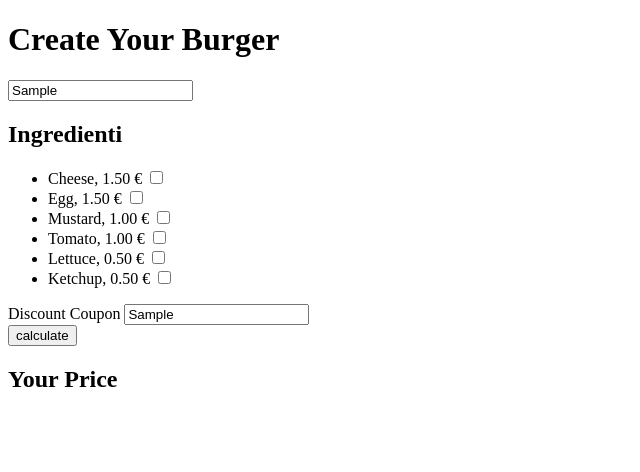
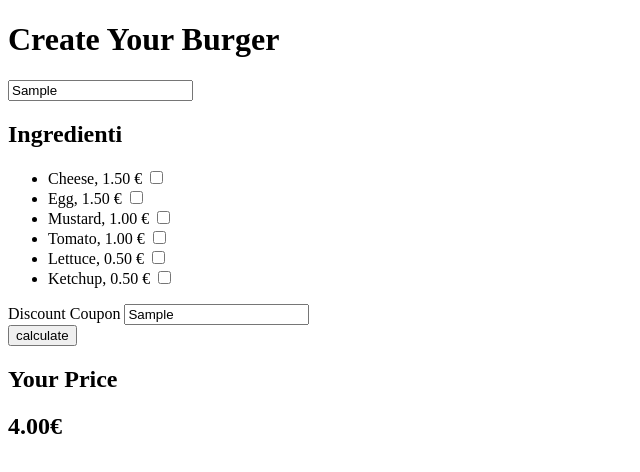
Before and after one commit to AndreaEsposito21/js-burger, a plain HTML site: page index.html in a window 1280 px wide. Both pictures are taken after typing "Sample", "Sample" into the empty fields and a click on the button "calculate". Shown: the full height of the page, 0-640 px from the left. Drawn offline with Linux system fonts and the light colour scheme.

Commit message:
checkbox-price

```diff
--- a/index.html
+++ b/index.html
@@ -64,6 +64,7 @@
         <footer>
             <div>
                 <h2>Your Price</h2>
+                <h2 id="final-price"></h2>
             </div>
 
             <div>
--- a/js/script.js
+++ b/js/script.js
@@ -1,9 +1,24 @@
+//
+
+var prezzoBasePanino = 4;
+document.getElementById('final-price').innerHTML = prezzoBasePanino + '€';
+
 //
 var calcola = document.getElementById('calcola');
 calcola.addEventListener('click', function() {
 
-    var prezzoBasePanino = 4;
 
-    var addpriceCheckbox = document.getElementsByClassName('addprice');
-    console.log(addpriceCheckbox);
+
+    var addPriceCheckbox = document.getElementsByClassName('addprice');
+    for ( var i = 0; i < addPriceCheckbox.length; i++) {
+        var thisCheckbox = addPriceCheckbox[i];
+
+        if ( thisCheckbox.checked == true ) {
+            var thisAddPrice = parseFloat(thisCheckbox.value);
+            prezzoBasePanino += thisAddPrice;
+        }
+    }
+
+    var prezzoFinale = prezzoBasePanino.toFixed(2);
+    document.getElementById('final-price').innerHTML = prezzoFinale + '€';
 })
```
